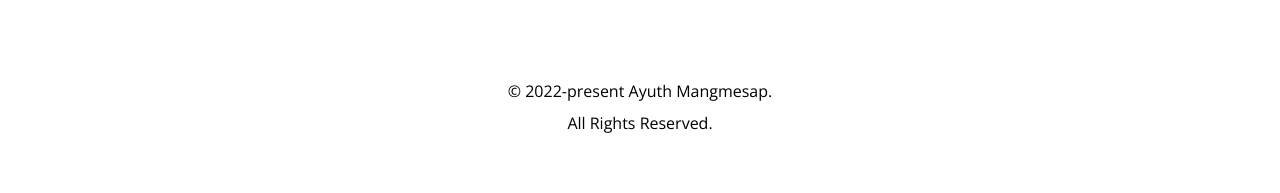
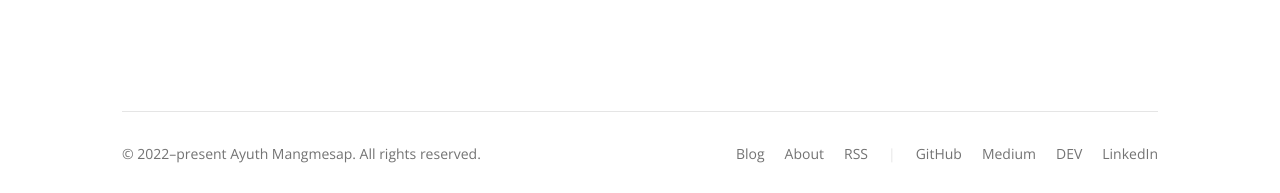
Before and after one commit to ayuthmang/ayuthmang.dev, a Next.js app: page /about in a window 1280 px wide. Shown: the part 1968-2161 px from the top of the page. Before the commit the page ends 2135 px from the top, so only its background shows below. Built offline with nearby package versions, Linux system fonts and the light colour scheme.

Commit message:
feat(footer): add site, RSS and social links to the footer (#51)

```diff
--- a/src/components/footer/footer.tsx
+++ b/src/components/footer/footer.tsx
@@ -1,11 +1,77 @@
+import Link from 'next/link'
+import React from 'react'
 import MaxWidthWrapper from '../max-width-wrapper'
+import { PROFILE_LINKS, ROUTES } from '@/constants'
+
+const linkClassName =
+  'rounded-sm transition-colors hover:text-foreground focus-visible:ring-ring focus-visible:ring-2 focus-visible:ring-offset-2 focus-visible:outline-none'
+
+type FooterLinkProps = {
+  href: string
+  external?: boolean
+  children: React.ReactNode
+}
+
+function FooterLink({ href, external = false, children }: FooterLinkProps) {
+  if (external) {
+    return (
+      <a className={linkClassName} href={href} target="_blank" rel="noreferrer">
+        {children}
+        <span className="sr-only"> (opens in a new tab)</span>
+      </a>
+    )
+  }
+
+  return (
+    <Link className={linkClassName} href={href}>
+      {children}
+    </Link>
+  )
+}
 
 function Footer() {
   return (
     <MaxWidthWrapper>
-      <footer className="flex flex-col items-center gap-2 p-8">
-        <p>© 2022-present Ayuth Mangmesap.</p>
-        <p>All Rights Reserved.</p>
+      <footer className="text-muted-foreground border-border mt-16 border-t py-8 text-sm">
+        <div className="flex flex-col items-center gap-4 sm:flex-row sm:items-center sm:justify-between">
+          <p>© 2022–present Ayuth Mangmesap. All rights reserved.</p>
+          <nav aria-label="Footer">
+            <ul className="flex flex-wrap items-center justify-center gap-x-5 gap-y-2">
+              <li>
+                <FooterLink href={ROUTES.BLOG}>Blog</FooterLink>
+              </li>
+              <li>
+                <FooterLink href={ROUTES.ABOUT}>About</FooterLink>
+              </li>
+              <li>
+                <FooterLink href={ROUTES.FEED}>RSS</FooterLink>
+              </li>
+              <li aria-hidden className="text-border hidden sm:block">
+                |
+              </li>
+              <li>
+                <FooterLink external href={PROFILE_LINKS.GITHUB}>
+                  GitHub
+                </FooterLink>
+              </li>
+              <li>
+                <FooterLink external href={PROFILE_LINKS.MEDIUM}>
+                  Medium
+                </FooterLink>
+              </li>
+              <li>
+                <FooterLink external href={PROFILE_LINKS.DEV}>
+                  DEV
+                </FooterLink>
+              </li>
+              <li>
+                <FooterLink external href={PROFILE_LINKS.LINKEDIN}>
+                  LinkedIn
+                </FooterLink>
+              </li>
+            </ul>
+          </nav>
+        </div>
       </footer>
     </MaxWidthWrapper>
   )
--- a/src/constants/route.constants.ts
+++ b/src/constants/route.constants.ts
@@ -1,4 +1,5 @@
 export const ROUTES = {
   BLOG: '/blog',
   ABOUT: '/about',
+  FEED: '/feed.xml',
 } as const
```
